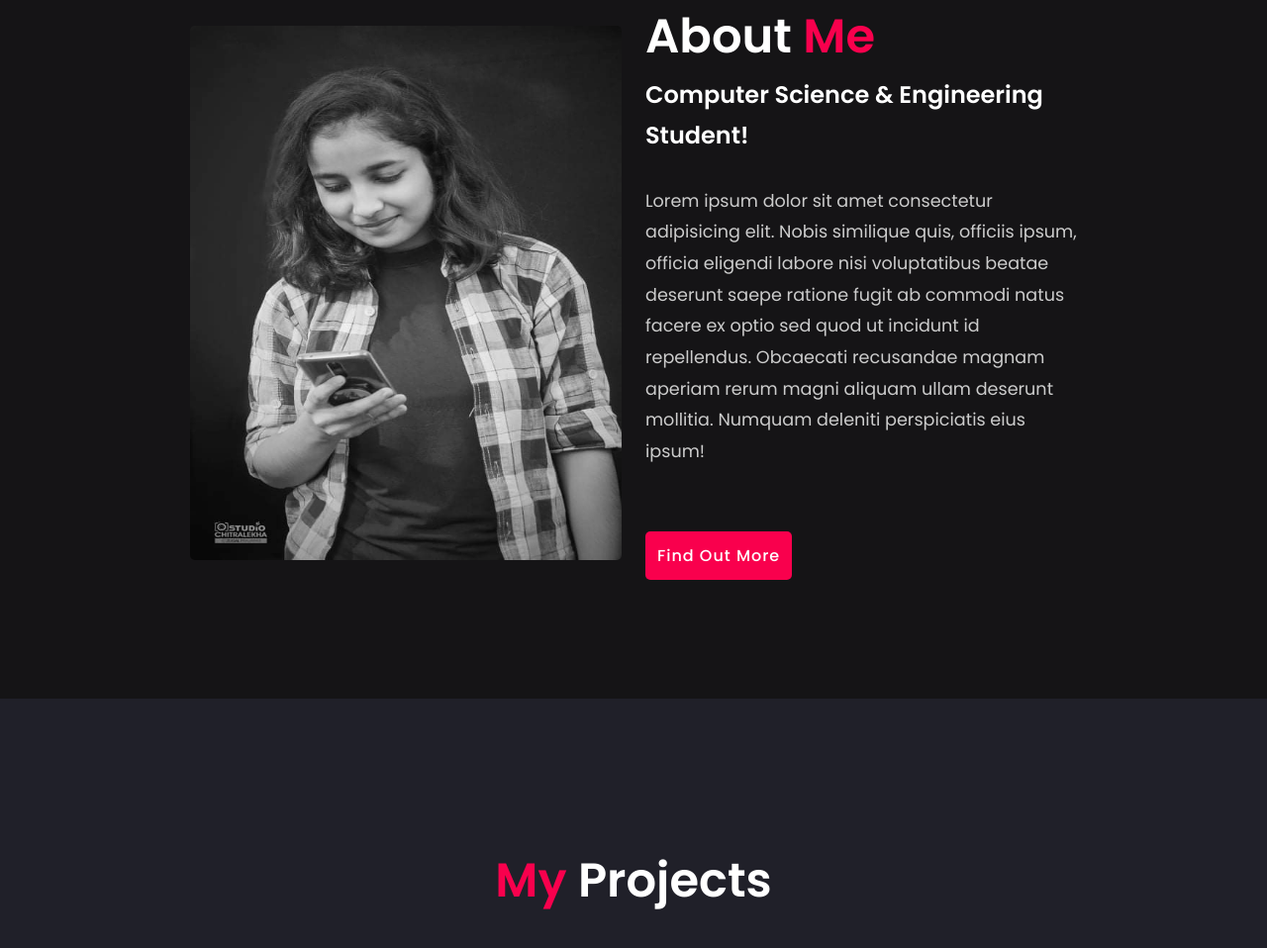
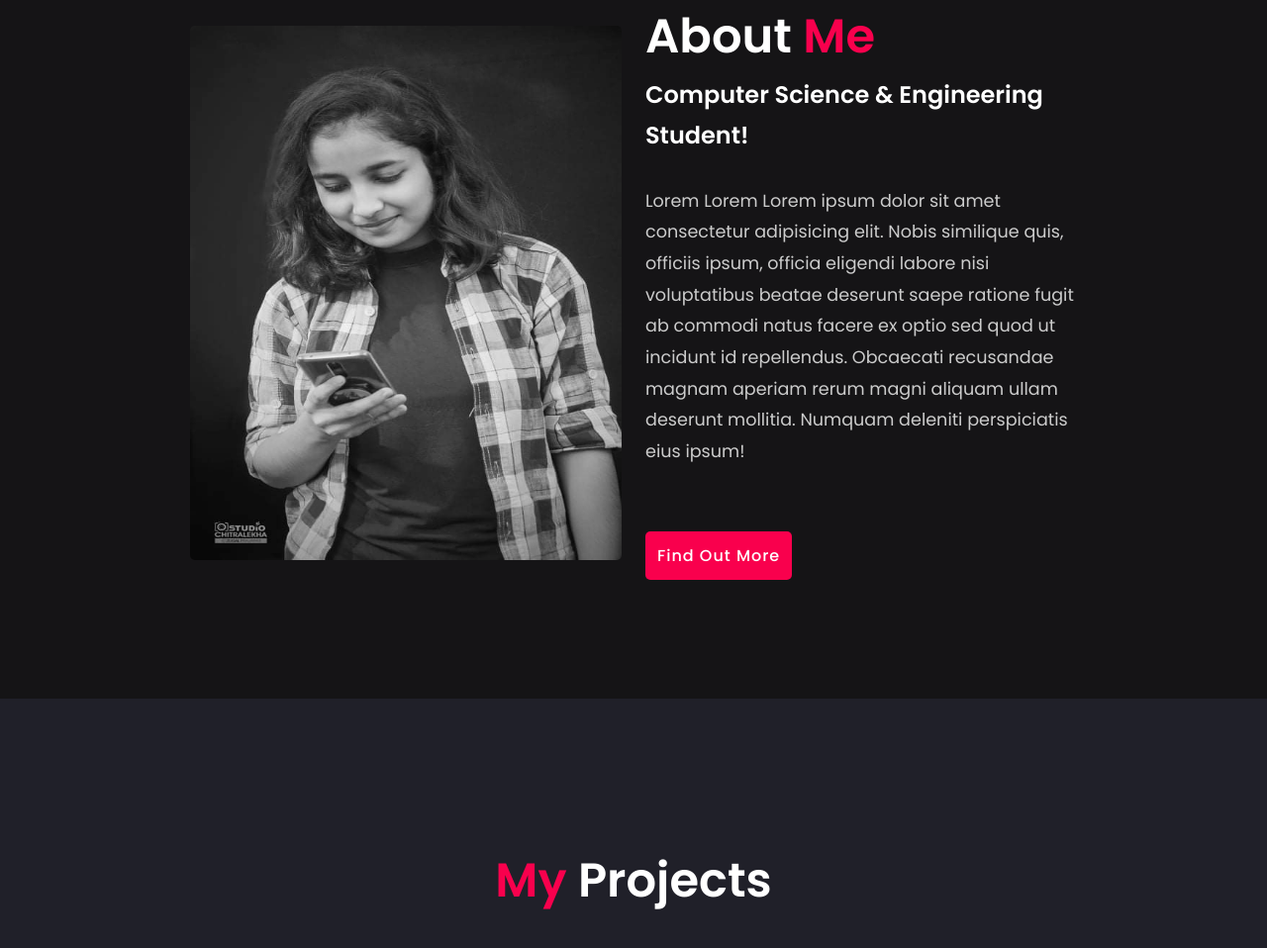
Before and after one commit to Khushikjha/Portfolio, a plain HTML site: page index.html in a window 1280 px wide. Shown: the part 947-1905 px from the top of the page at 99% size. Drawn offline with nearby package versions, Linux system fonts and the light colour scheme.

Commit message:
Update index.html

```diff
--- a/index.html
+++ b/index.html
@@ -45,7 +45,7 @@
         <div class="about-text">
             <h2>About<span> Me</span></h2>
             <h4>Computer Science & Engineering Student!</h4>
-            <p>Lorem ipsum dolor sit amet consectetur adipisicing elit. Nobis similique quis, officiis ipsum, officia eligendi labore nisi voluptatibus beatae deserunt saepe ratione fugit ab commodi natus facere ex optio sed quod ut incidunt id repellendus. Obcaecati recusandae magnam aperiam rerum magni aliquam ullam deserunt mollitia. Numquam deleniti perspiciatis eius ipsum!</p>
+            <p>Lorem Lorem Lorem ipsum dolor sit amet consectetur adipisicing elit. Nobis similique quis, officiis ipsum, officia eligendi labore nisi voluptatibus beatae deserunt saepe ratione fugit ab commodi natus facere ex optio sed quod ut incidunt id repellendus. Obcaecati recusandae magnam aperiam rerum magni aliquam ullam deserunt mollitia. Numquam deleniti perspiciatis eius ipsum!</p>
             <a href="#" class="btn">Find Out More</a>
         </div>
     </section>
```
